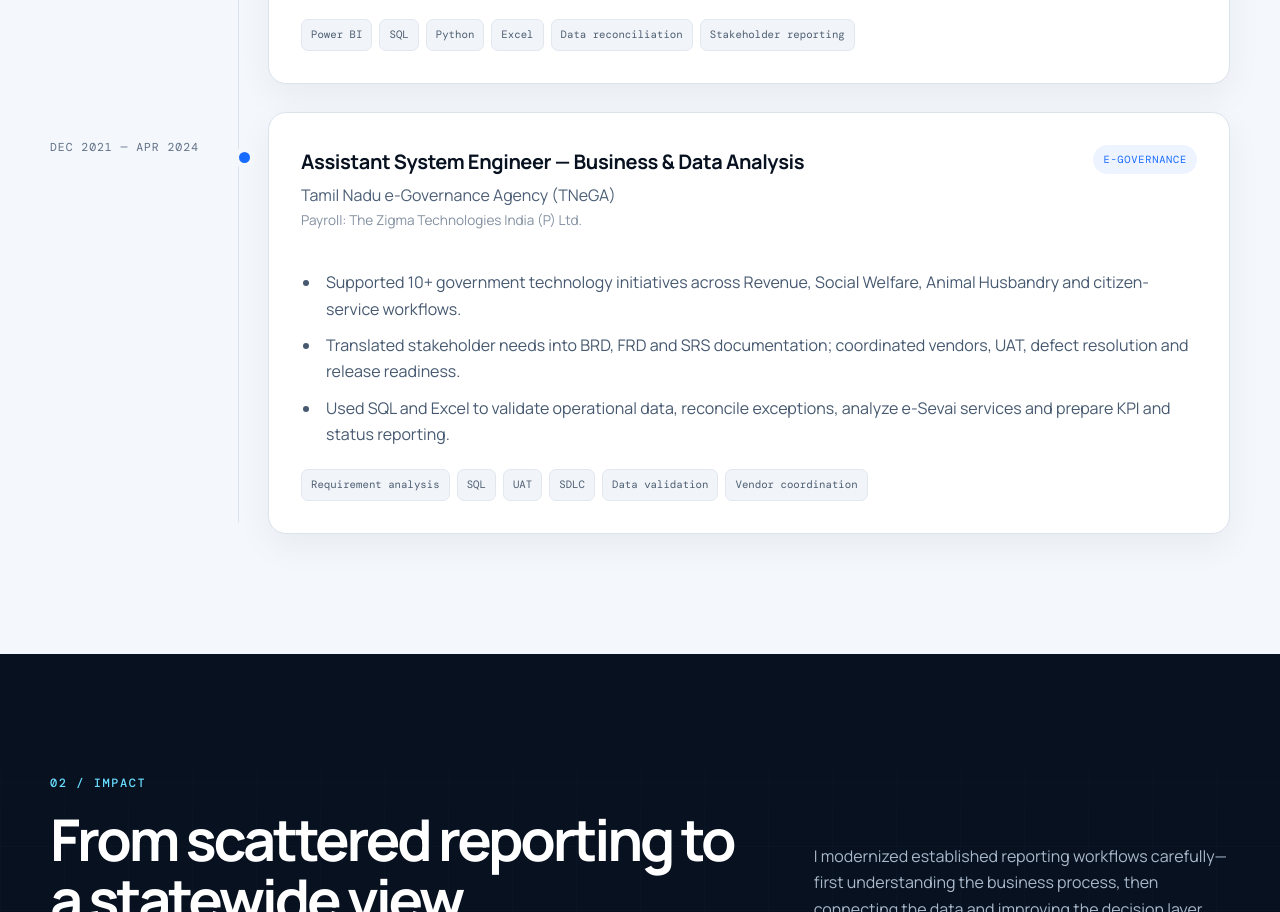
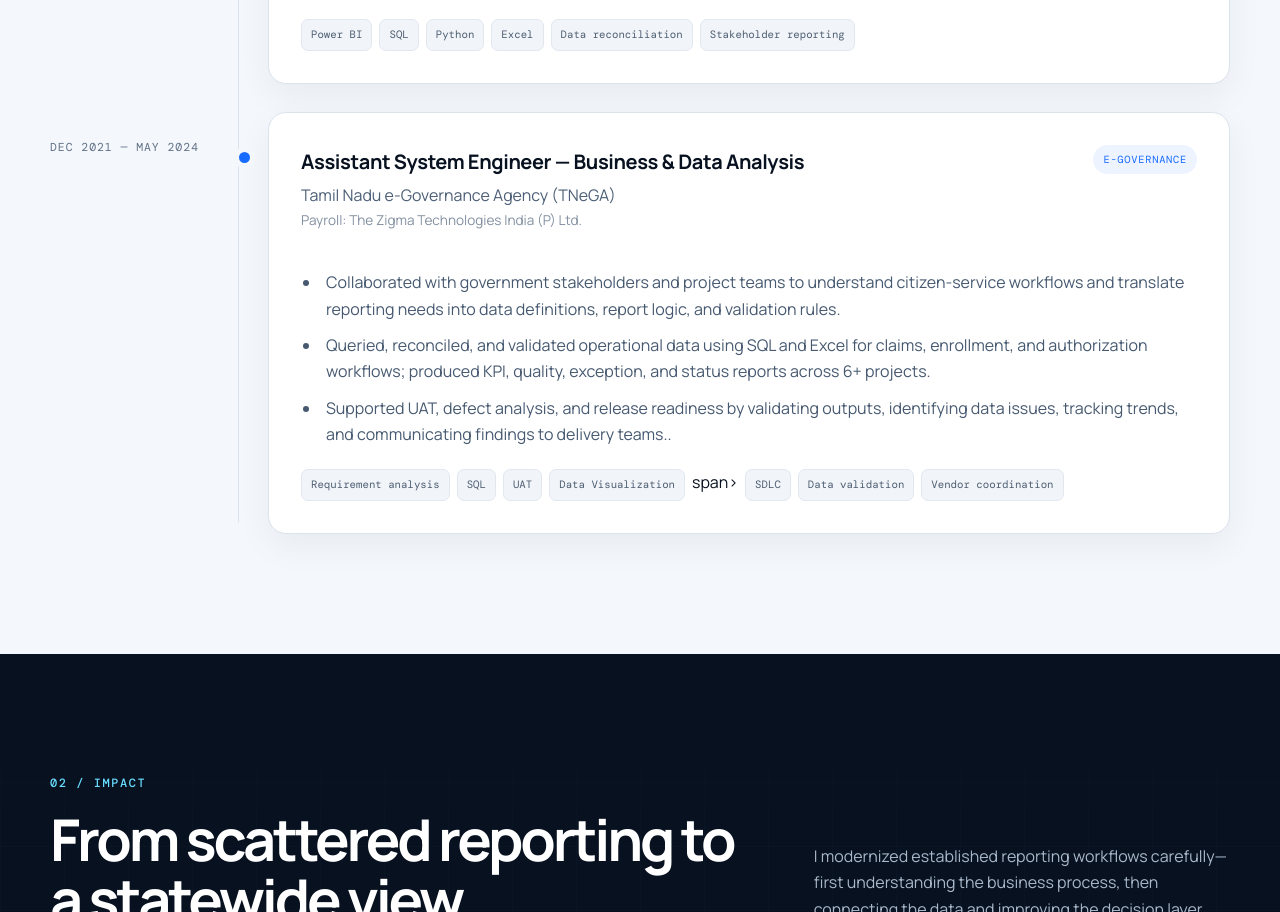
Before and after one commit to saranbtech1998-tech/saranbtech1998-tech.github.io, a plain HTML site: page index.html in a window 1280 px wide. Shown: the part 2221-3133 px from the top of the page. Drawn offline with nearby package versions, Linux system fonts and the light colour scheme.

Commit message:
Update timeline dates and responsibilities in index.html

```diff
--- a/index.html
+++ b/index.html
@@ -89,15 +89,15 @@
         </article>
 
         <article class="timeline-item reveal">
-          <div class="timeline-date">Dec 2021 — Apr 2024</div>
+          <div class="timeline-date">Dec 2021 — May 2024</div>
           <div class="timeline-card">
             <div class="role-head"><div><h3>Assistant System Engineer — Business & Data Analysis</h3><p>Tamil Nadu e-Governance Agency (TNeGA)<br><span>Payroll: The Zigma Technologies India (P) Ltd.</span></p></div><span class="role-tag">E-governance</span></div>
             <ul>
-              <li>Supported 10+ government technology initiatives across Revenue, Social Welfare, Animal Husbandry and citizen-service workflows.</li>
-              <li>Translated stakeholder needs into BRD, FRD and SRS documentation; coordinated vendors, UAT, defect resolution and release readiness.</li>
-              <li>Used SQL and Excel to validate operational data, reconcile exceptions, analyze e-Sevai services and prepare KPI and status reporting.</li>
+              <li>Collaborated with government stakeholders and project teams to understand citizen-service workflows and translate reporting needs into data definitions, report logic, and validation rules.</li>
+              <li>Queried, reconciled, and validated operational data using SQL and Excel for claims, enrollment, and authorization workflows; produced KPI, quality, exception, and status reports across 6+ projects.</li>
+              <li>Supported UAT, defect analysis, and release readiness by validating outputs, identifying data issues, tracking trends, and communicating findings to delivery teams..</li>
             </ul>
-            <div class="chips"><span>Requirement analysis</span><span>SQL</span><span>UAT</span><span>SDLC</span><span>Data validation</span><span>Vendor coordination</span></div>
+            <div class="chips"><span>Requirement analysis</span><span>SQL</span><span>UAT</span><span>Data Visualization</span>span><span>SDLC</span><span>Data validation</span><span>Vendor coordination</span></div>
           </div>
         </article>
       </div>
```
